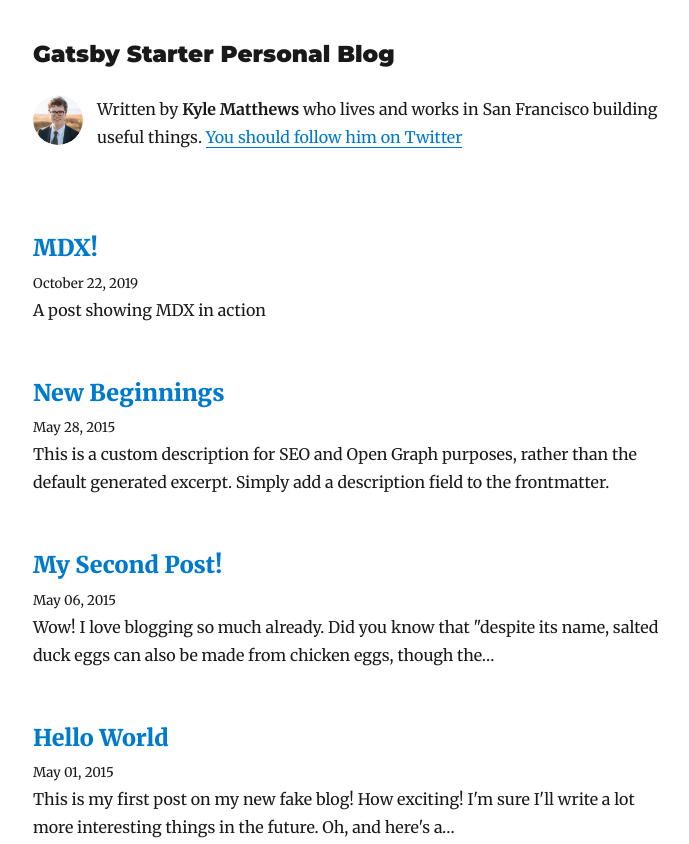
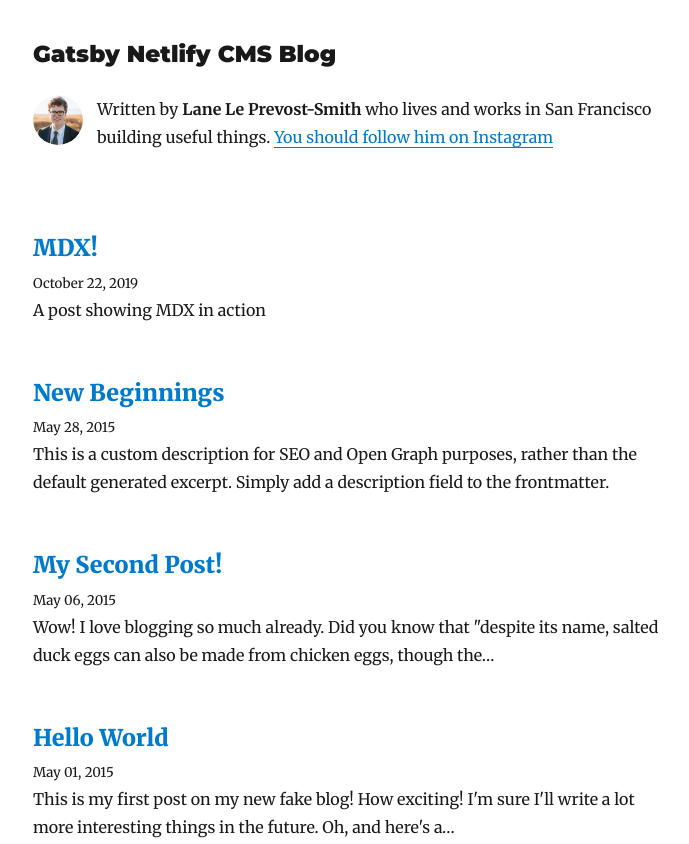
Before and after one commit to lanelps/gatsby-netlify-cms-blog, a Gatsby site: page /blog in a window 1280 px wide. Shown: the top 844 px of the page, without its empty margins (292-981 px from the left). Built offline with nearby package versions, Linux system fonts and the light colour scheme; Gatsby itself is replaced by a stand-in of ours; some packages are replaced by stand-ins of ours.

Commit message:
initial commit

```diff
--- a/gatsby-config.js
+++ b/gatsby-config.js
@@ -1,12 +1,12 @@
 module.exports = {
   siteMetadata: {
     // edit below
-    title: `Gatsby Starter Personal Blog`,
-    author: `Kyle Matthews`,
+    title: `Gatsby Netlify CMS Blog`,
+    author: `Lane Le Prevost-Smith`,
     description: `A starter personal blog with styled components, dark mode, and Netlify CMS.`,
-    siteUrl: `https://gatsby-starter-blog-demo.netlify.com/`,
+    siteUrl: `https://gatsby-netlify-cms-blog.netlify.com/`,
     social: {
-      twitter: `kylemathews`,
+      instagram: `lane_lps`,
     },
   },
   plugins: [
--- a/src/components/bio.js
+++ b/src/components/bio.js
@@ -37,8 +37,8 @@
               Written by <strong>{author}</strong> who lives and works in San
               Francisco building useful things.
               {` `}
-              <a href={`https://twitter.com/${social.twitter}`}>
-                You should follow him on Twitter
+              <a href={`https://instagram.com/${social.instagram}`}>
+                You should follow him on Instagram
               </a>
             </p>
           </Container>
@@ -61,7 +61,7 @@
       siteMetadata {
         author
         social {
-          twitter
+          instagram
         }
       }
     }
--- a/static/admin/config.yml
+++ b/static/admin/config.yml
@@ -1,5 +1,6 @@
 backend:
-  name: test-repo
+  name: github
+  repo: lanelps/gatsby-netlify-cms-blog
 
 media_folder: static/assets
 public_folder: assets
```
Also changed, not shown: README.md.
